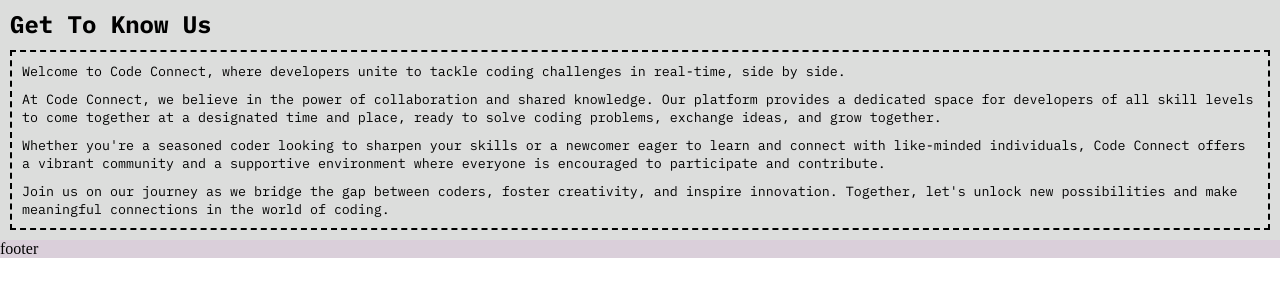
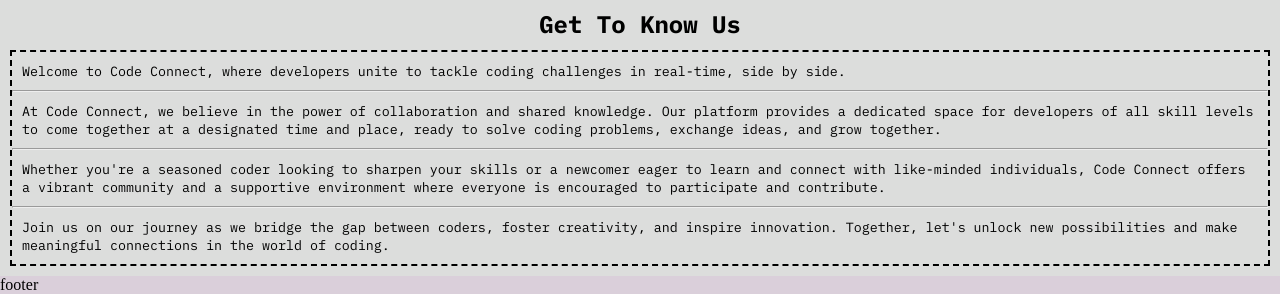
Before and after one commit to ci-mustafa/code-connect, a plain HTML site: page index.html in a window 1280 px wide. Shown: the part 675-969 px from the top of the page. Before the commit the page ends 933 px from the top, so only its background shows below. Drawn offline with Linux system fonts and the light colour scheme; a web font is replaced by a local one.

Commit message:
feat: added horizontal line between each p and modified some about styles

```diff
--- a/assets/css/style.css
+++ b/assets/css/style.css
@@ -141,8 +141,9 @@ main {
     width: 100%;
     display: flex;
     flex-direction: column;
-    align-items: left;
+    align-items: center;
 }
+
 
 #about-heading {
     font-family: "IBM Plex Mono", sans-serif;
@@ -160,14 +161,8 @@ main {
     margin-right: 10px;
 }
 
-#first-p {
-    margin-top: 10px;
-}
-
 .about-paraghraph {
-    margin-bottom: 10px;
-    margin-left: 10px;
-    margin-right: 10px;
+    margin: 10px;
     font-family: "IBM Plex Mono", sans-serif;
     font-size: smaller;
 
--- a/index.html
+++ b/index.html
@@ -68,17 +68,20 @@
             <p id="first-p" class="about-paraghraph">
                 Welcome to Code Connect, where developers unite to tackle coding challenges in real-time, side by side.
             </p>
-            <p class="about-paraghraph">
+            <hr class="p-line">
+            <p id="second-p" class="about-paraghraph">
                 At Code Connect, we believe in the power of collaboration and shared knowledge. Our platform provides a
                 dedicated space for developers of all skill levels to come together at a designated time and place,
                 ready to solve coding problems, exchange ideas, and grow together.
             </p>
-            <p class="about-paraghraph">
+            <hr class="p-line">
+            <p id="third-p" class="about-paraghraph">
                 Whether you're a seasoned coder looking to sharpen your skills or a newcomer eager to learn and connect
                 with like-minded individuals, Code Connect offers a vibrant community and a supportive environment where
                 everyone is encouraged to participate and contribute.
             </p>
-            <p class="about-paraghraph">
+            <hr class="p-line">
+            <p id="fourth-p" class="about-paraghraph">
                 Join us on our journey as we bridge the gap between coders, foster creativity, and inspire innovation.
                 Together, let's unlock new possibilities and make meaningful connections in the world of coding.
             </p>
```
